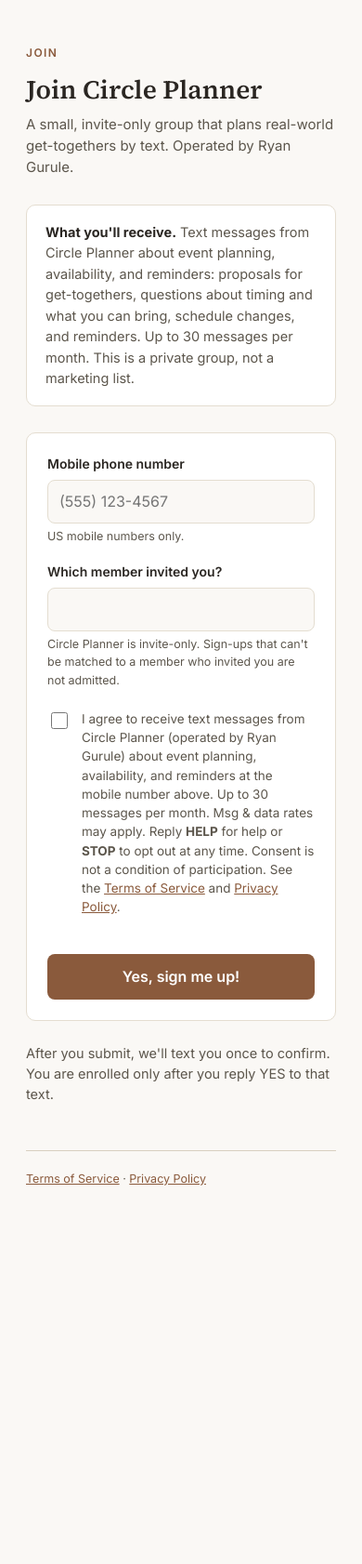
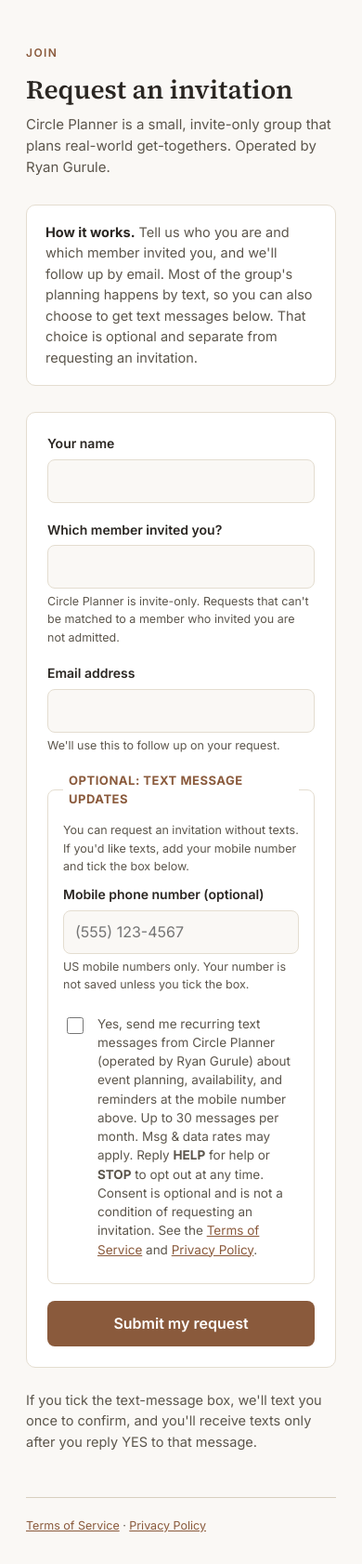
Before and after one commit to eegurule/social-app, a Flask app: page /join in a window 390 px wide. Shown: the top 1682 px of the page at 93% size. Before the commit the page ends 1275 px from the top, so only its background shows below. Run offline with Flask 3, Linux system fonts and the light colour scheme.

Commit message:
Make SMS consent optional on the join form (fixes Twilio error 30923)
Twilio rejected the campaign because the phone number and consent box were
both mandatory, which made texting a condition of using the form. The page
is now an invitation request (name, inviting member, email). The mobile
number and SMS checkbox are optional and unticked by default; a phone
number is neither read nor stored unless the box is ticked, and texts still
require a YES reply. Privacy and Terms updated to match.

Co-Authored-By: Claude Sonnet 5.5 <noreply@anthropic.com>
Claude-Session: https://claude.ai/code/session_01P7Gt8r5KZoLg9TU2vgvEq1

```diff
--- a/server/app.py
+++ b/server/app.py
@@ -1,9 +1,10 @@
 """
 Webhook + join form for Circle Planner.
 
-Opt-in path (the only one): the public /join form collects a mobile
-number, the inviting member's name, and an unchecked consent box. Submitting
-sends ONE text containing the full disclosure; the person is enrolled only
+The public /join page is an invitation-request form. Texting is OPTIONAL:
+the phone number and the SMS consent checkbox are unticked by default and
+not required. Only if the box is ticked do we text the number, with ONE
+message containing the full disclosure; the person is enrolled in texts only
 after replying YES (double opt-in). STOP and HELP work at any point.
 
 Nothing past the consent gate is wired to the real engine yet -- once
@@ -29,6 +30,8 @@ from flask import Flask, render_template, request
 from twilio.twiml.messaging_response import MessagingResponse
 
 app = Flask(__name__)
+
+EMAIL_RE = re.compile(r"^[^@\s]+@[^@\s]+\.[^@\s]+$")
 
 PUBLIC_BASE_URL = os.environ.get("PUBLIC_BASE_URL", "https://social-app-dzp6.onrender.com").rstrip("/")
 SUPPORT_EMAIL = os.environ.get("SUPPORT_EMAIL", "").strip()
@@ -90,47 +93,72 @@ def terms():
 
 @app.route("/join", methods=["GET", "POST"])
 def join():
+    """
+    Invitation-request form. Name, inviting member and email are required;
+    the phone number and the SMS consent checkbox are OPTIONAL and unchecked
+    by default. Texts are sent only if the person ticks the box, and even
+    then enrollment needs a YES reply (double opt-in).
+    """
     if request.method == "GET":
         return render_template("join.html")
 
+    name = request.form.get("name", "").strip()
+    invited_by = request.form.get("invited_by", "").strip()
+    email = request.form.get("email", "").strip()
     raw_phone = request.form.get("phone", "")
-    invited_by = request.form.get("invited_by", "").strip()
-    consented = request.form.get("consent") == "yes"
+    wants_texts = request.form.get("consent") == "yes"
 
     def again(error):
-        return render_template("join.html", error=error, phone=raw_phone, invited_by=invited_by), 400
+        return render_template(
+            "join.html", error=error, name=name, invited_by=invited_by,
+            email=email, phone=raw_phone, wants_texts=wants_texts,
+        ), 400
 
-    number = _normalize_us_number(raw_phone)
-    if not number:
-        return again("Please enter a valid US mobile number.")
+    if not name or len(name) > 120:
+        return again("Please enter your name.")
     if not invited_by or len(invited_by) > 120:
         return again("Please tell us which member invited you.")
-    if not consented:
-        return again("Please tick the consent box to receive texts from Circle Planner.")
+    if not EMAIL_RE.match(email) or len(email) > 254:
+        return again("Please enter a valid email address.")
+
+    number = None
+    if wants_texts:
+        number = _normalize_us_number(raw_phone)
+        if not number:
+            return again("To get texts, please enter a valid US mobile number. "
+                         "Or untick the box to request an invitation without texts.")
 
     ip = (request.headers.get("X-Forwarded-For", "").split(",")[0].strip()
           or request.remote_addr or "unknown")
     if _ip_limited(ip):
-        return again("Too many sign-up attempts from this connection. Please try again later.")
+        return again("Too many requests from this connection. Please try again later.")
 
-    masked = "••• ••• " + number[-4:]
+    record = {
+        "at": datetime.now(timezone.utc).isoformat(timespec="seconds"),
+        "name": name,
+        "invited_by": invited_by,
+        "email": email,
+        "texts_requested": wants_texts,
+    }
+
+    if not wants_texts:
+        # No phone number is read, stored, or texted when the box is unticked.
+        record["action"] = "invitation_request_no_texts"
+        _log_opt_in(record)
+        return render_template("thanks.html", mode="no_texts")
+
+    record["number"] = number
+    masked = "\u2022\u2022\u2022 \u2022\u2022\u2022 " + number[-4:]
     now = time.time()
     already = CONSENT_STATE.get(number) in ("awaiting_consent", "consented")
     recent = now - LAST_FORM_TEXT.get(number, 0) < NUMBER_COOLDOWN_SECONDS
-
-    record = {
-        "at": datetime.now(timezone.utc).isoformat(timespec="seconds"),
-        "number": number,
-        "invited_by": invited_by,
-        "form_consent_checkbox": True,
-    }
 
     if already or recent:
         # Don't re-text (prevents using the form to spam one number) and
         # don't reveal whether this number is already in the system.
         record["action"] = "skipped_duplicate_or_cooldown"
         _log_opt_in(record)
-        return render_template("thanks.html", sent=True, masked=masked)
+        return render_template("thanks.html", mode="texted", masked=masked)
 
     sent, err = _send_sms(number, CONSENT_DISCLOSURE)
     record["action"] = "disclosure_text_sent" if sent else f"send_failed: {err}"
@@ -139,7 +167,8 @@ def join():
     if sent:
         CONSENT_STATE[number] = "awaiting_consent"
         LAST_FORM_TEXT[number] = now
-    return render_template("thanks.html", sent=sent, masked=masked)
+        return render_template("thanks.html", mode="texted", masked=masked)
+    return render_template("thanks.html", mode="text_failed", masked=masked)
 
 
 # -------------------------------------------------------------- webhook
--- a/server/templates/base.html
+++ b/server/templates/base.html
@@ -253,6 +253,9 @@
   .joinform { background: var(--surface); border: 1px solid var(--border); border-radius: 10px; padding: 22px; margin-block: 24px; font-family: 'Inter', -apple-system, sans-serif; }
   .joinform label.field { display: block; font-size: 14px; font-weight: 600; margin-bottom: 6px; }
   .joinform input[type=tel], .joinform input[type=text] { width: 100%; font: inherit; font-size: 16px; padding: 10px 12px; border: 1px solid var(--border); border-radius: 8px; background: var(--bg); color: var(--ink); }
+  fieldset.optional-texts { border: 1px solid var(--border); border-radius: 8px; padding: 14px 16px 4px; margin: 6px 0 0; }
+  fieldset.optional-texts legend { font-family: 'Inter', -apple-system, sans-serif; font-size: 13px; font-weight: 700; letter-spacing: 0.04em; text-transform: uppercase; color: var(--accent); padding: 0 6px; }
+  .joinform input[type=email] { width: 100%; font: inherit; font-size: 16px; padding: 10px 12px; border: 1px solid var(--border); border-radius: 8px; background: var(--bg); color: var(--ink); }
   .joinform .row { margin-bottom: 18px; }
   .joinform .hint { font-size: 12.5px; color: var(--ink-soft); margin-top: 4px; }
   .consent { display: flex; gap: 12px; align-items: flex-start; font-size: 13.5px; line-height: 1.5; color: var(--ink-soft); margin: 22px 0; }
--- a/server/templates/join.html
+++ b/server/templates/join.html
@@ -3,37 +3,53 @@
 {% block content %}
 <div class="page">
   <div class="eyebrow">Join</div>
-  <h1>Join Circle Planner</h1>
-  <div class="subtitle">A small, invite-only group that plans real-world get-togethers by text. Operated by Ryan Gurule.</div>
+  <h1>Request an invitation</h1>
+  <div class="subtitle">Circle Planner is a small, invite-only group that plans real-world get-togethers. Operated by Ryan Gurule.</div>
 
   <div class="callout">
-    <strong>What you'll receive.</strong> Text messages from Circle Planner about event planning, availability, and reminders: proposals for get-togethers, questions about timing and what you can bring, schedule changes, and reminders. Up to 30 messages per month. This is a private group, not a marketing list.
+    <strong>How it works.</strong> Tell us who you are and which member invited you, and we'll follow up by email. Most of the group's planning happens by text, so you can also choose to get text messages below. That choice is optional and separate from requesting an invitation.
   </div>
 
   <form class="joinform" method="post" action="/join">
     <div class="row">
-      <label class="field" for="phone">Mobile phone number</label>
-      <input id="phone" name="phone" type="tel" inputmode="tel" autocomplete="tel" placeholder="(555) 123-4567" value="{{ phone or '' }}" required>
-      <div class="hint">US mobile numbers only.</div>
+      <label class="field" for="name">Your name</label>
+      <input id="name" name="name" type="text" autocomplete="name" value="{{ name or '' }}" required>
     </div>
 
     <div class="row">
       <label class="field" for="invited_by">Which member invited you?</label>
       <input id="invited_by" name="invited_by" type="text" autocomplete="off" value="{{ invited_by or '' }}" required>
-      <div class="hint">Circle Planner is invite-only. Sign-ups that can't be matched to a member who invited you are not admitted.</div>
+      <div class="hint">Circle Planner is invite-only. Requests that can't be matched to a member who invited you are not admitted.</div>
     </div>
 
-    <label class="consent">
-      <input type="checkbox" name="consent" value="yes" required>
-      <span>I agree to receive text messages from Circle Planner (operated by Ryan Gurule) about event planning, availability, and reminders at the mobile number above. Up to 30 messages per month. Msg &amp; data rates may apply. Reply <strong>HELP</strong> for help or <strong>STOP</strong> to opt out at any time. Consent is not a condition of participation. See the <a href="/terms">Terms of Service</a> and <a href="/privacy">Privacy Policy</a>.</span>
-    </label>
+    <div class="row">
+      <label class="field" for="email">Email address</label>
+      <input id="email" name="email" type="email" autocomplete="email" value="{{ email or '' }}" required>
+      <div class="hint">We'll use this to follow up on your request.</div>
+    </div>
+
+    <fieldset class="optional-texts">
+      <legend>Optional: text message updates</legend>
+      <p class="hint" style="margin-top:0">You can request an invitation without texts. If you'd like texts, add your mobile number and tick the box below.</p>
+
+      <div class="row">
+        <label class="field" for="phone">Mobile phone number (optional)</label>
+        <input id="phone" name="phone" type="tel" inputmode="tel" autocomplete="tel" placeholder="(555) 123-4567" value="{{ phone or '' }}">
+        <div class="hint">US mobile numbers only. Your number is not saved unless you tick the box.</div>
+      </div>
+
+      <label class="consent">
+        <input type="checkbox" name="consent" value="yes" {% if wants_texts %}checked{% endif %}>
+        <span>Yes, send me recurring text messages from Circle Planner (operated by Ryan Gurule) about event planning, availability, and reminders at the mobile number above. Up to 30 messages per month. Msg &amp; data rates may apply. Reply <strong>HELP</strong> for help or <strong>STOP</strong> to opt out at any time. Consent is optional and is not a condition of requesting an invitation. See the <a href="/terms">Terms of Service</a> and <a href="/privacy">Privacy Policy</a>.</span>
+      </label>
+    </fieldset>
 
     {% if error %}<div class="error" role="alert">{{ error }}</div>{% endif %}
 
-    <button class="btn" type="submit" style="margin-top:18px">Yes, sign me up!</button>
+    <button class="btn" type="submit" style="margin-top:18px">Submit my request</button>
   </form>
 
-  <p class="contact">After you submit, we'll text you once to confirm. You are enrolled only after you reply YES to that text.</p>
+  <p class="contact">If you tick the text-message box, we'll text you once to confirm, and you'll receive texts only after you reply YES to that message.</p>
 
   <footer>
     <a href="/terms">Terms of Service</a> · <a href="/privacy">Privacy Policy</a>
--- a/server/templates/privacy.html
+++ b/server/templates/privacy.html
@@ -22,7 +22,7 @@
   <h2><span class="num">02</span>What we collect, and why</h2>
   <p>Everything is collected because an event needs it, not because we're building a marketing profile. In practice, that's:</p>
   <ul>
-    <li><strong>Contact basics</strong> — your name, phone number, and household composition (who's an adult, who's a child and their age), and, from the join form, the name of the member who invited you.</li>
+    <li><strong>Contact basics</strong> — your name, phone number, and household composition (who's an adult, who's a child and their age), and, from the join page, your email address and the name of the member who invited you. Your phone number is collected only if you choose to receive texts.</li>
     <li><strong>What you offer and what you're looking for</strong> — e.g. "I can host up to six people," "looking for adult-only hangouts on weeknights," "willing to drive other kids to soccer."</li>
     <li><strong>Availability</strong> — the general shape of your week, so Claude doesn't propose things you can't do.</li>
     <li><strong>Trust signals between members</strong> — directional, one-on-one impressions ("I trust X to watch my kid," "I'd rather not be on a trip with Y") that Claude uses to decide who an event gets proposed to. These are never shown to the other person by name.</li>
@@ -89,7 +89,7 @@
   <p>Honest disclosure: during troubleshooting, whoever operates the underlying system may occasionally see raw data directly rather than through the normal channels above. We're telling you that plainly rather than promising a guarantee we can't fully back.</p>
 
   <h2><span class="num">07</span>Consent and how you join</h2>
-  <p>Joining starts with you. On the <a href="/join">join page</a> you enter your mobile number and the name of the member who invited you, and tick a consent box that is never pre-checked. We then send one text asking you to reply <strong>YES</strong>; nothing further is collected until you do. Before any other data is collected, every member reads and agrees to:</p>
+  <p>Joining starts with you. On the <a href="/join">join page</a> you request an invitation by giving your name, your email address, and the name of the member who invited you. Receiving text messages is a separate, optional choice: you add a mobile number and tick a consent box that is never pre-checked. If you don't tick it, we don't read, store, or text a phone number, and you can still request an invitation. If you do tick it, we send one text asking you to reply <strong>YES</strong>, and no further texts are sent until you do. Before any other data is collected, every member reads and agrees to:</p>
   <ul>
     <li>A liability waiver for group activities.</li>
     <li>An acknowledgment of how the group's trust and escalation system works — not a click-through, an actual read.</li>
@@ -99,7 +99,7 @@
 
   <h2><span class="num">08</span>Texting and opting out</h2>
   <div class="optout-box">
-    <p>After you submit the <a href="/join">join page</a>, you'll receive a text with this disclosure: by replying <strong>YES</strong>, you consent to receive text messages from Circle Planner about event planning, availability, and reminders. This is a private, invite-only group — not a marketing list. Consent is not a condition of participation. Msg &amp; data rates may apply. Up to 30 messages per month. Reply <strong>HELP</strong> for help. Onboarding questions only begin after you reply YES.</p>
+    <p>If you tick the optional text-message box on the <a href="/join">join page</a> and submit it, you'll receive a text with this disclosure: by replying <strong>YES</strong>, you consent to receive text messages from Circle Planner about event planning, availability, and reminders. This is a private, invite-only group — not a marketing list. Consent is not a condition of participation. Msg &amp; data rates may apply. Up to 30 messages per month. Reply <strong>HELP</strong> for help. Onboarding questions only begin after you reply YES.</p>
     <p>Unsubscribe anytime by replying <span class="stop">STOP</span>. You can rejoin later by asking the group's organizer to re-invite you.</p>
   </div>
   <p><strong>We do not sell or share your SMS opt-in data or personal information with third parties for marketing purposes.</strong> Your mobile number is passed only to our messaging provider (Twilio) so that texts can be delivered, and is not used for any other purpose.</p>
--- a/server/templates/terms.html
+++ b/server/templates/terms.html
@@ -18,7 +18,7 @@
 
   <h2><span class="num">01</span>Who can join</h2>
   <ul>
-    <li><strong>Invite-only, through real-life connections.</strong> You can only join because an existing member who knows you in person vouched for you. The <a class="crosslink" href="/join">join page</a> asks you to name the member who invited you, and sign-ups that can't be matched to an inviting member are not admitted to the group.</li>
+    <li><strong>Invite-only, through real-life connections.</strong> You can only join because an existing member who knows you in person vouched for you. The <a class="crosslink" href="/join">join page</a> is an invitation request: it asks for your name, your email, and the member who invited you, and requests that can't be matched to an inviting member are not admitted to the group.</li>
     <li><strong>One household per member,</strong> and one outstanding invite per member at a time — you can't queue up several friends against one open slot.</li>
     <li><strong>Anyone under 18 is a household's child, not a member in their own right.</strong> An adult household member is responsible for any minors in the household, and every rule about children in this document and the Privacy Policy applies to them.</li>
     <li>The group is capped at 25 households. Growth beyond that is deliberately throttled — including by a rule limiting how much of the group's membership can trace back to a single inviter — so no one's ability to join is guaranteed even with a willing vouch.</li>
@@ -62,7 +62,7 @@
   </ul>
 
   <h2><span class="num">06</span>Messaging and consent</h2>
-  <p><strong>Program:</strong> Circle Planner, operated by Ryan Gurule. It sends text messages to members of a small, invite-only group (capped at 25 households) about event planning, availability, and reminders. You join on the <a class="crosslink" href="/join">join page</a> by entering your mobile number, naming the member who invited you, and ticking a consent box (never pre-checked). We then text you to confirm; you are enrolled only after you reply YES.</p>
+  <p><strong>Program:</strong> Circle Planner, operated by Ryan Gurule. It sends text messages to members of a small, invite-only group (capped at 25 households) about event planning, availability, and reminders. You request an invitation on the <a class="crosslink" href="/join">join page</a> with your name, email, and the member who invited you. Receiving texts is optional and separate: you add your mobile number and tick a consent box (never pre-checked). You can request an invitation without agreeing to texts, in which case we follow up by email and do not text you. If you do opt in to texts, we text you once to confirm, and you are enrolled in texts only after you reply YES. Because most planning happens by text, choosing not to receive texts may mean you miss some of it.</p>
   <div class="optout-box">
     <p>The confirmation text reads: by replying <strong>YES</strong>, you consent to receive text messages from Circle Planner about event planning, availability, and reminders. This is a private, invite-only group — not a marketing list. Consent is not a condition of participation. Message and data rates may apply. Up to 30 messages per month. Onboarding only begins after you reply YES.</p>
     <p>Reply <strong>HELP</strong> for help. Unsubscribe anytime by replying <span class="stop">STOP</span>. You can rejoin later by asking the group's organizer to re-invite you.</p>
```
Also changed, not shown: server/templates/thanks.html (+11 -6 lines).
